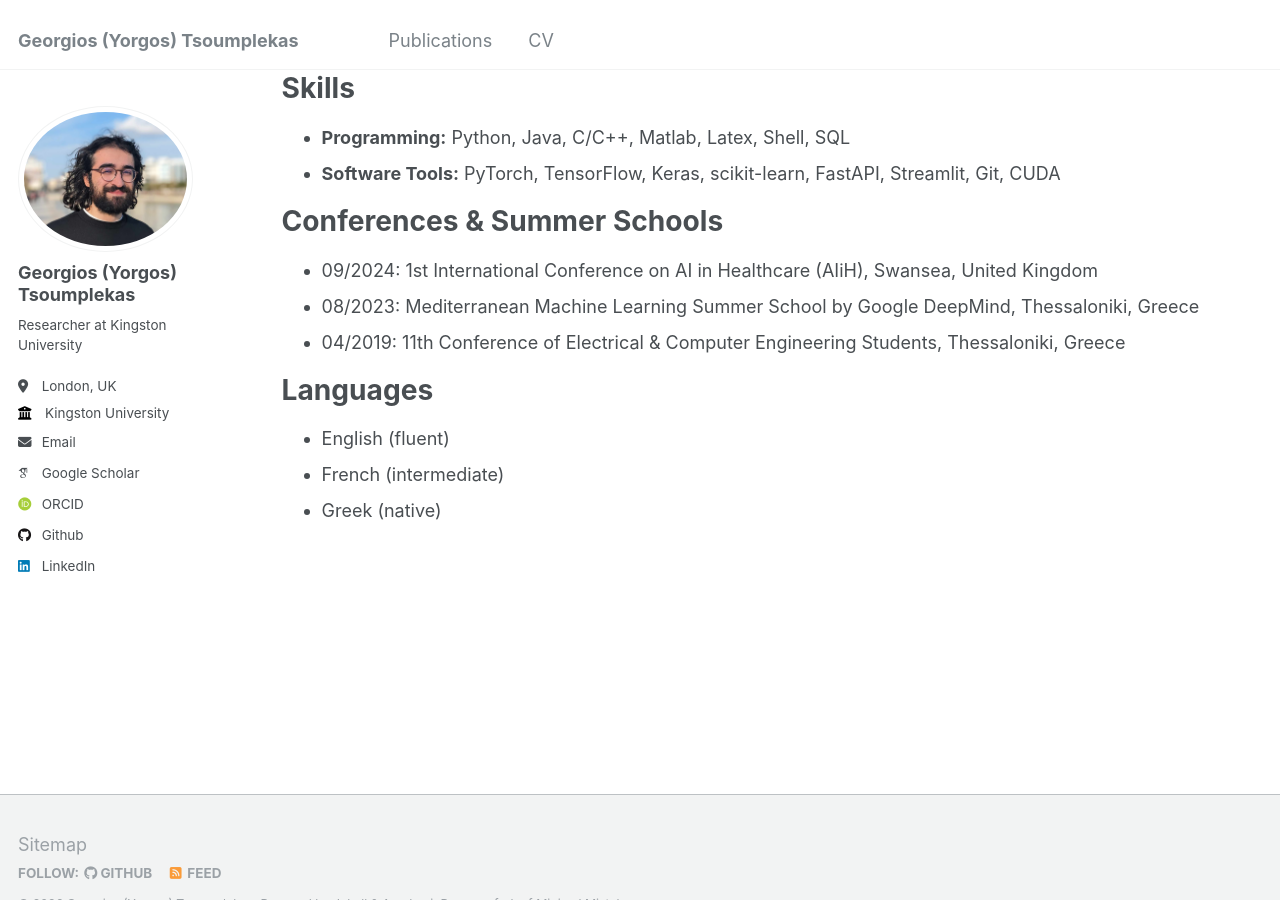
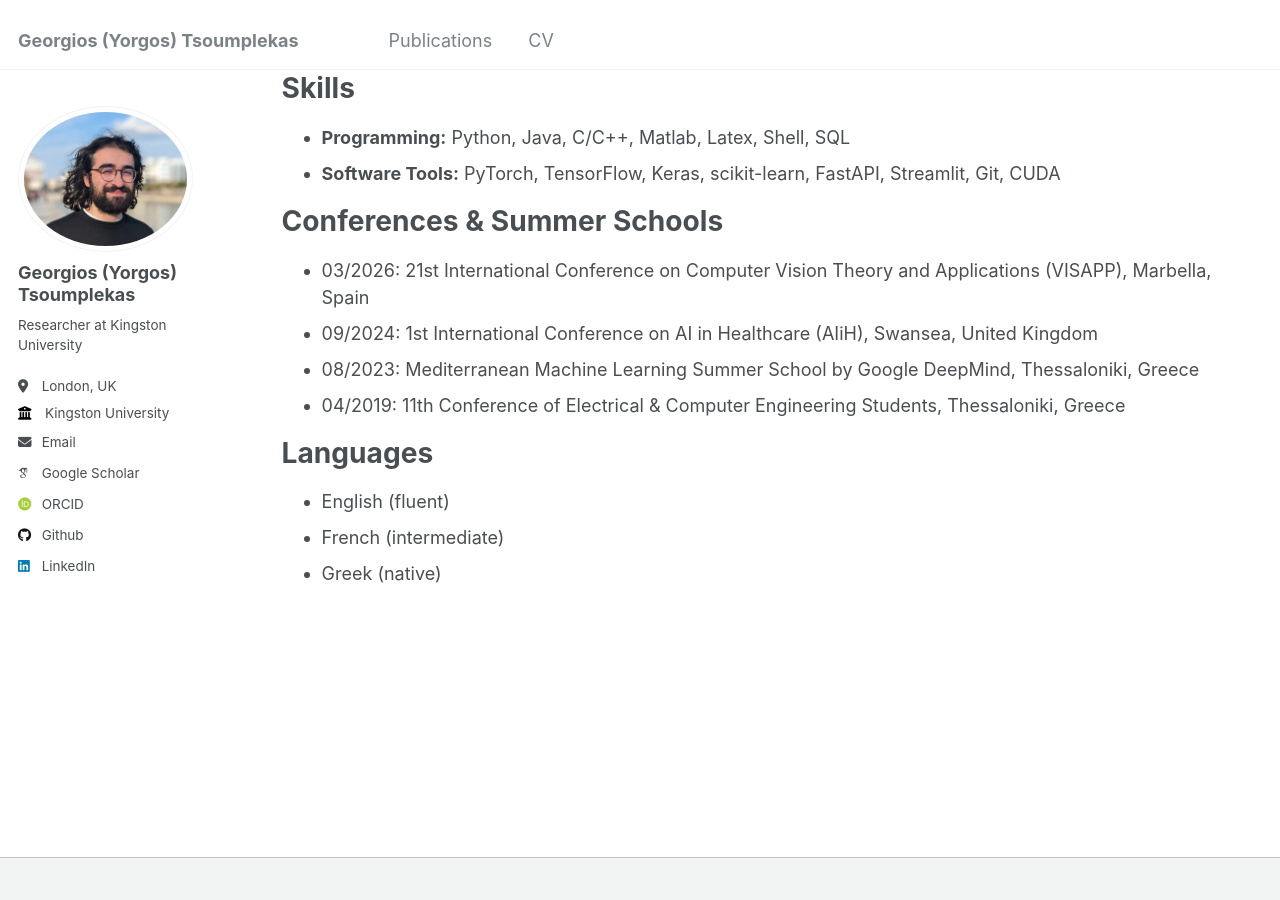
Before and after one commit to GeorgeTsoumplekas/GeorgeTsoumplekas.github.io, a Jekyll site: the page built from _pages/cv.md, in a window 1280 px wide and 900 px high, scrolled down 1166 px. Built offline with Jekyll 4.4.1, drawn with Linux system fonts in a browser that asks for light colours; some web fonts are replaced.

Commit message:
Update cv.md

```diff
--- a/_pages/cv.md
+++ b/_pages/cv.md
@@ -48,6 +48,7 @@ Skills
 
 Conferences & Summer Schools
 ======
+* 03/2026: 21st International Conference on Computer Vision Theory and Applications (VISAPP), Marbella, Spain
 * 09/2024: 1st International Conference on AI in Healthcare (AIiH), Swansea, United Kingdom
 * 08/2023: Mediterranean Machine Learning Summer School by Google DeepMind, Thessaloniki, Greece
 * 04/2019: 11th Conference of Electrical & Computer Engineering Students, Thessaloniki, Greece
```
